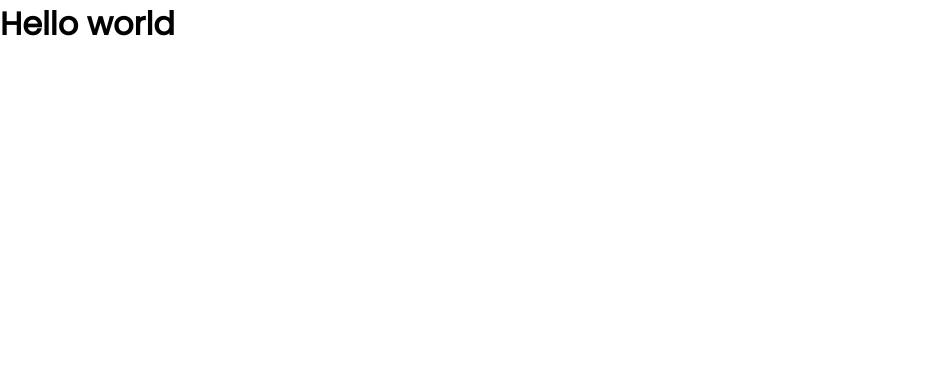
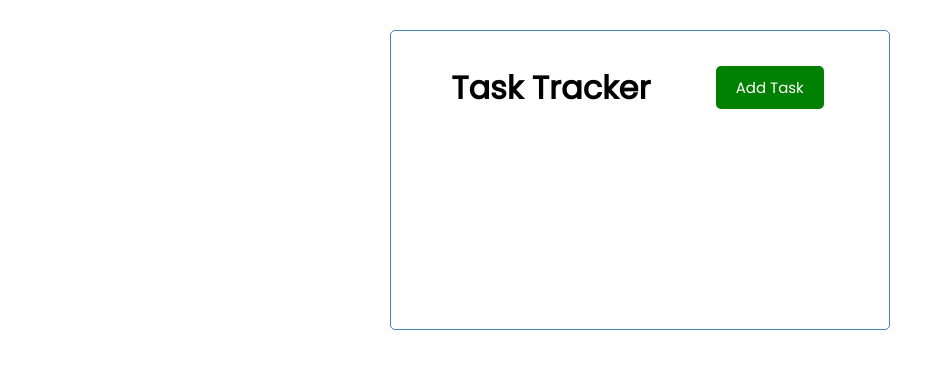
Before and after one commit to dan-nitu/vue-crash-2021, a Vue app: page / in a window 1280 px wide. Shown: the top 368 px of the page, without its empty margins (0-951 px from the left). Built offline with nearby package versions, Linux system fonts and the light colour scheme.

Commit message:
added header and button components

```diff
--- a/src/App.vue
+++ b/src/App.vue
@@ -1,11 +1,15 @@
 <template>
-  <h1>Hello world</h1>
+  <div class="container">
+    <Header title="Task Tracker" />
+  </div>
 </template>
 
 <script>
+import Header from './components/Header.vue';
+
 export default {
   name: 'App',
-  components: {},
+  components: { Header },
 };
 </script>
 
--- /dev/null
+++ b/src/components/Button.vue
@@ -0,0 +1,13 @@
+<template>
+  <button class="btn" :style="{ background: color }">{{ text }}</button>
+</template>
+
+<script>
+export default {
+  name: 'Button',
+  props: {
+    text: String,
+    color: String,
+  },
+};
+</script>
--- /dev/null
+++ b/src/components/Header.vue
@@ -0,0 +1,29 @@
+<template>
+  <header>
+    <h1>{{ title }}</h1>
+    <Button text="Add Task" color="green" />
+  </header>
+</template>
+
+<script>
+import Button from './Button.vue';
+
+export default {
+  name: 'Header',
+  props: {
+    title: String,
+  },
+  components: {
+    Button,
+  },
+};
+</script>
+
+<style scoped>
+header {
+  display: flex;
+  justify-content: space-around;
+  align-items: center;
+  margin-bottom: 20px;
+}
+</style>
```
